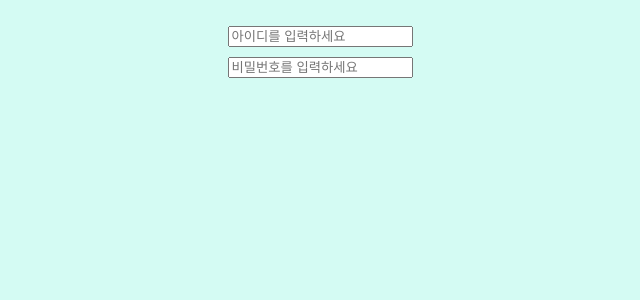
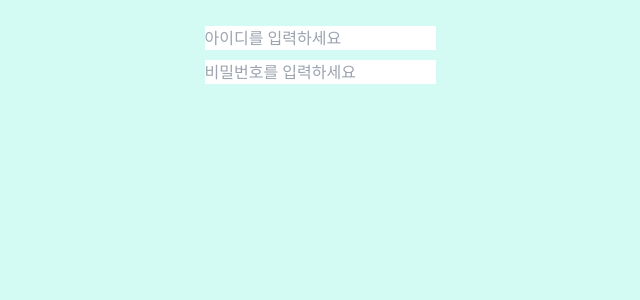
Before and after one commit to sobbingtofu/prjDevelopedLedger, a React (Vite) app: page / in a window 1280 px wide. Shown: the top 300 px of the page, without its empty margins (320-960 px from the left). Built offline with nearby package versions, Linux system fonts and the light colour scheme.

Commit message:
config: tailwind 설정 위한 초기 세팅

```diff
--- a/src/index.css
+++ b/src/index.css
@@ -1,3 +1,7 @@
+@tailwind base;
+@tailwind components;
+@tailwind utilities;
+
 body {
   margin: 0;
   background-color: #d4fbf3;
--- /dev/null
+++ b/tailwind.config.js
@@ -0,0 +1,8 @@
+/** @type {import('tailwindcss').Config} */
+export default {
+  content: ["./index.html", "./src/**/*.{js,ts,jsx,tsx}"],
+  theme: {
+    extend: {},
+  },
+  plugins: [],
+};
```
